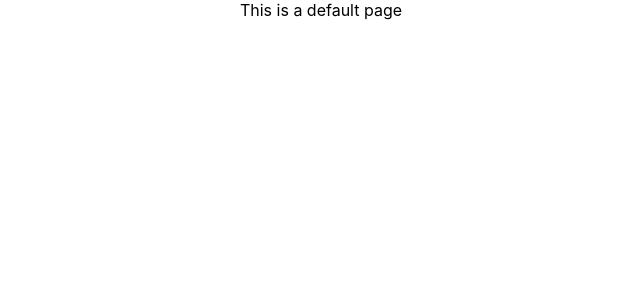
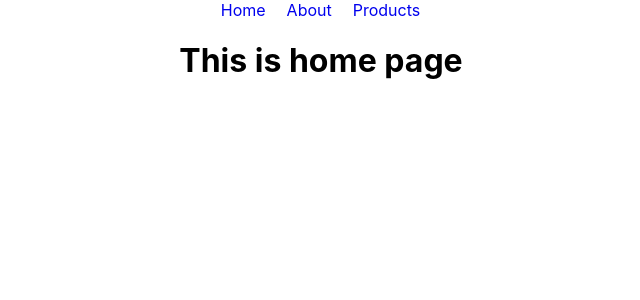
Before and after one commit to mimnets/react-router, a React (Create React App) app: page / in a window 1280 px wide. Shown: the top 300 px of the page, without its empty margins (319-959 px from the left). Built offline with nearby package versions, Linux system fonts and the light colour scheme.

Commit message:
Route with link

```diff
--- /dev/null
+++ b/src/components/About/About.js
@@ -0,0 +1,13 @@
+import React, { memo } from 'react';
+import Header from '../Header/Header';
+
+const About = memo(() => {
+    return (
+        <div>
+            <Header></Header>
+            <h1>This is about page</h1>
+        </div>
+    );
+});
+
+export default About;
--- /dev/null
+++ b/src/components/Header/Header.css
@@ -0,0 +1,9 @@
+.header a{
+    text-decoration: none;
+    margin-right: 1px;
+    padding: 5px 10px;
+}
+
+.header a:hover{
+    color: brown;
+}
--- /dev/null
+++ b/src/components/Header/Header.js
@@ -0,0 +1,15 @@
+import React from 'react';
+import { Link } from 'react-router-dom';
+import './Header.css';
+
+const Header = () => {
+    return (
+        <div className='header'>
+            <Link to='/home'>Home</Link>
+            <Link to='/about'>About</Link>
+            <Link to='/products'>Products</Link>
+        </div>
+    );
+};
+
+export default Header;
--- /dev/null
+++ b/src/components/Home/Home.js
@@ -0,0 +1,13 @@
+import React from 'react';
+import Header from '../Header/Header';
+
+const Home = () => {
+    return (
+        <div>
+            <Header></Header>
+            <h1>This is home page</h1>
+        </div>
+    );
+};
+
+export default Home;
--- /dev/null
+++ b/src/components/Products/Products.js
@@ -0,0 +1,13 @@
+import React from 'react';
+import Header from '../Header/Header';
+
+const Products = () => {
+    return (
+        <div>
+            <Header></Header>
+            <h1>This is home</h1>
+        </div>
+    );
+};
+
+export default Products;
```
Also changed, not shown: src/App.js (+7 -4 lines).
